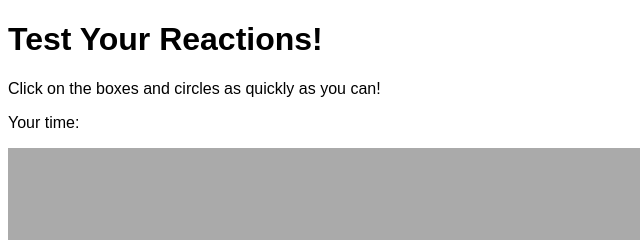
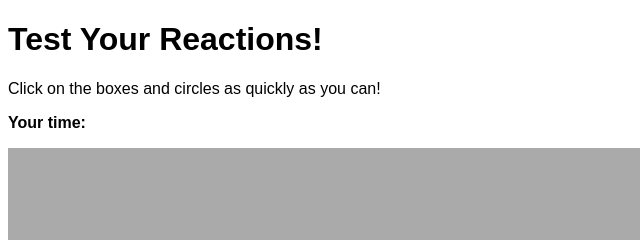
Before and after one commit to TroyWest/CompleteWebDev, a plain HTML site: page ReactionTesterProject/index.html in a window 1280 px wide. Shown: the top 240 px of the page, 0-640 px from the left. Drawn offline with Linux system fonts and the light colour scheme.

Commit message:
added time style

```diff
--- a/ReactionTesterProject/index.html
+++ b/ReactionTesterProject/index.html
@@ -39,6 +39,10 @@
             width: 1000px;
             height: 750px;
             background-color: #AAAAAA;
+        }
+
+        #time {
+            font-weight: bold;
         }
     </style>
 </head>
```
